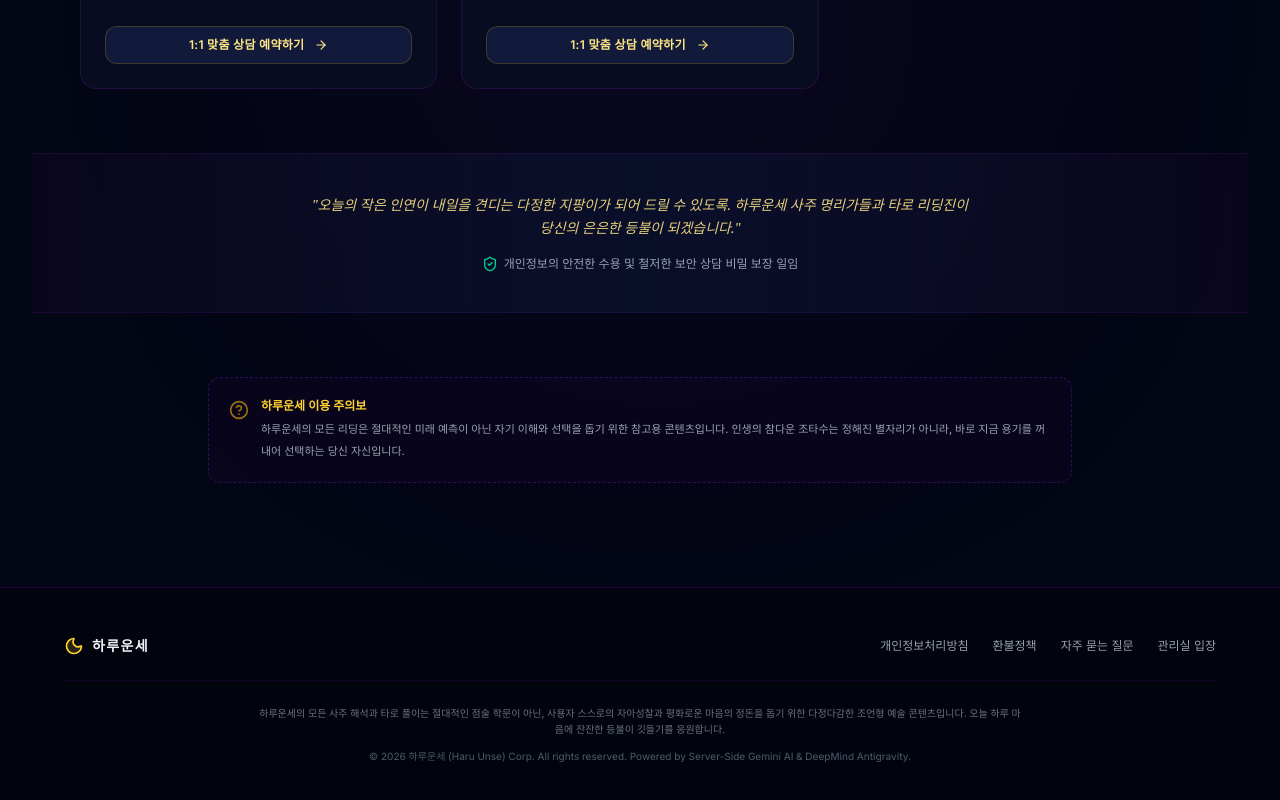
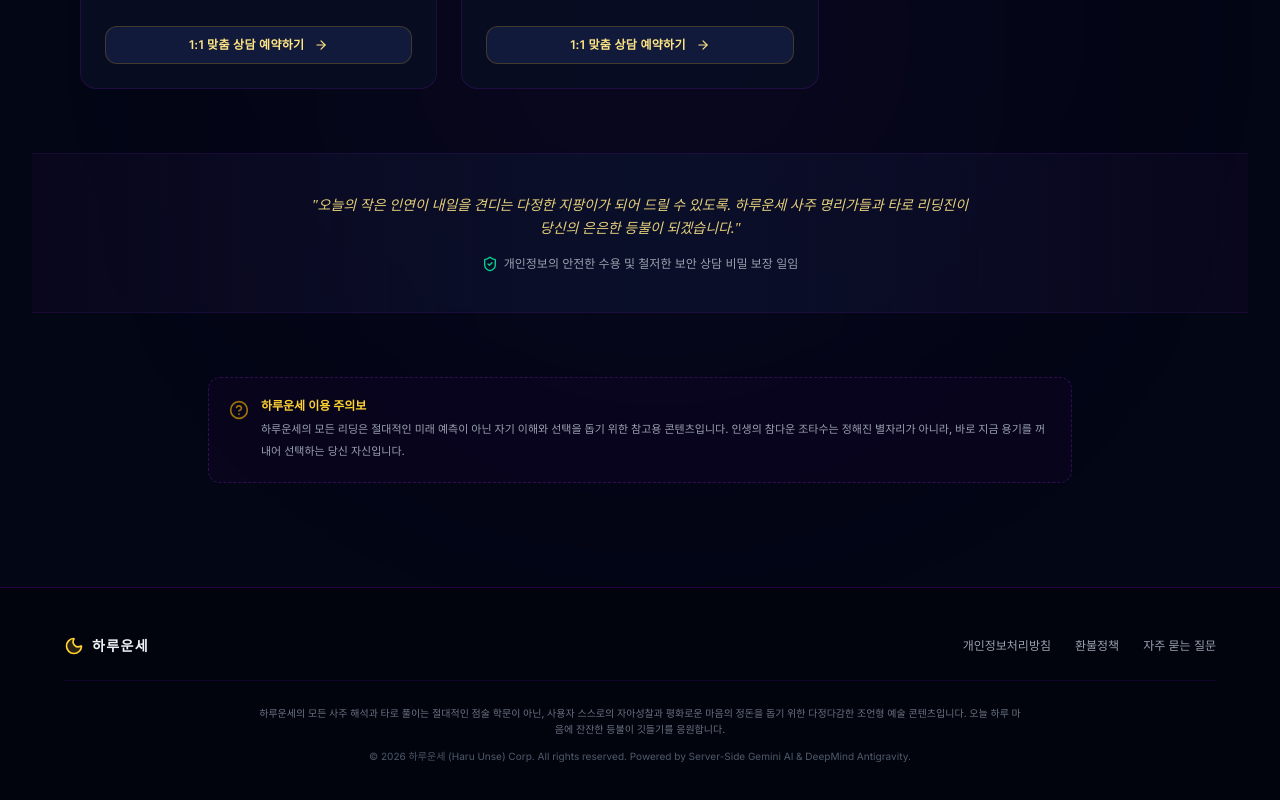
Before and after one commit to ljh200048/-, a React (Vite) app: page / in a window 1280 px wide. Shown: the part 1131-1931 px from the top of the page. Built offline with nearby package versions, Linux system fonts and the light colour scheme.

Commit message:
refactor: remove admin entry point from footer

```diff
--- a/src/App.tsx
+++ b/src/App.tsx
@@ -103,7 +103,6 @@ export default function App() {
               <button onClick={() => setCurrentTab('policies')} className="hover:text-amber-200 transition-colors">개인정보처리방침</button>
               <button onClick={() => setCurrentTab('policies')} className="hover:text-amber-200 transition-colors">환불정책</button>
               <button onClick={() => setCurrentTab('faq')} className="hover:text-amber-200 transition-colors">자주 묻는 질문</button>
-              <button onClick={() => setCurrentTab('admin')} className="hover:text-amber-200 transition-colors">관리실 입장</button>
             </div>
           </div>
 
```
